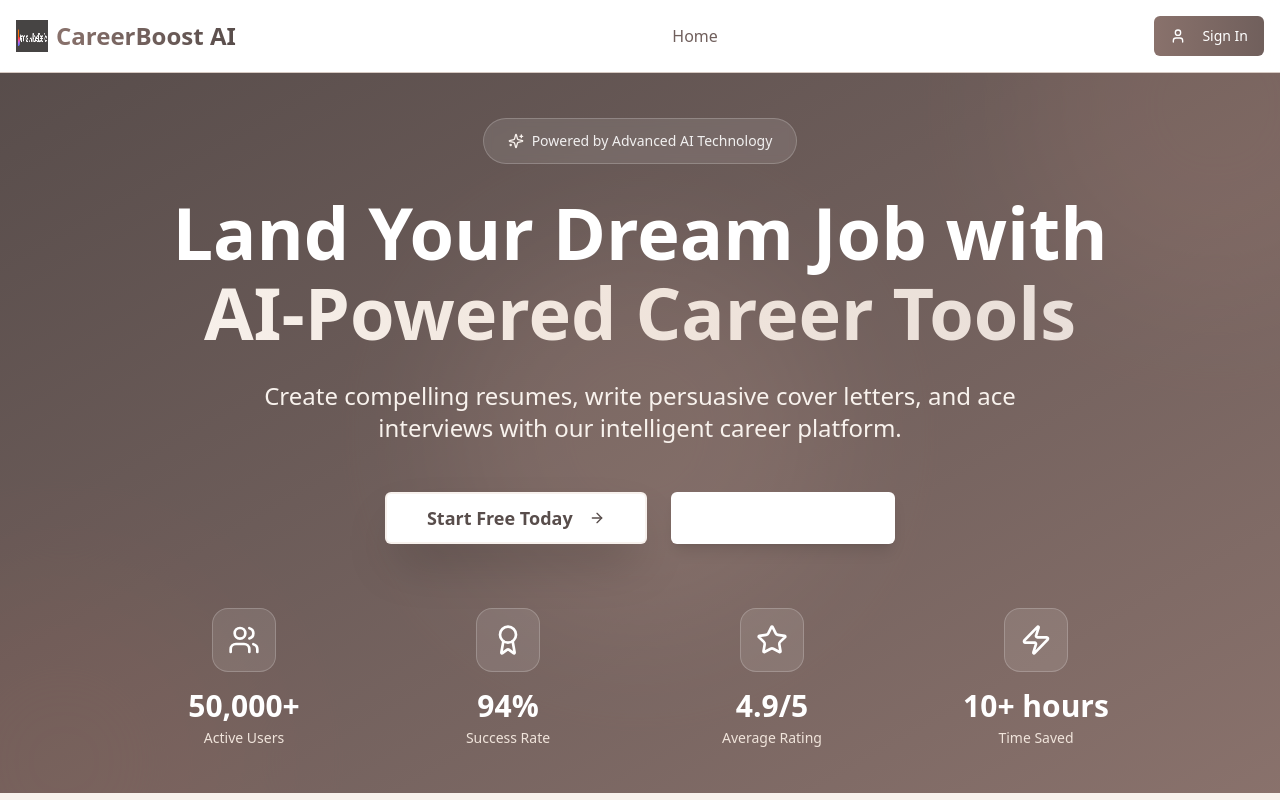
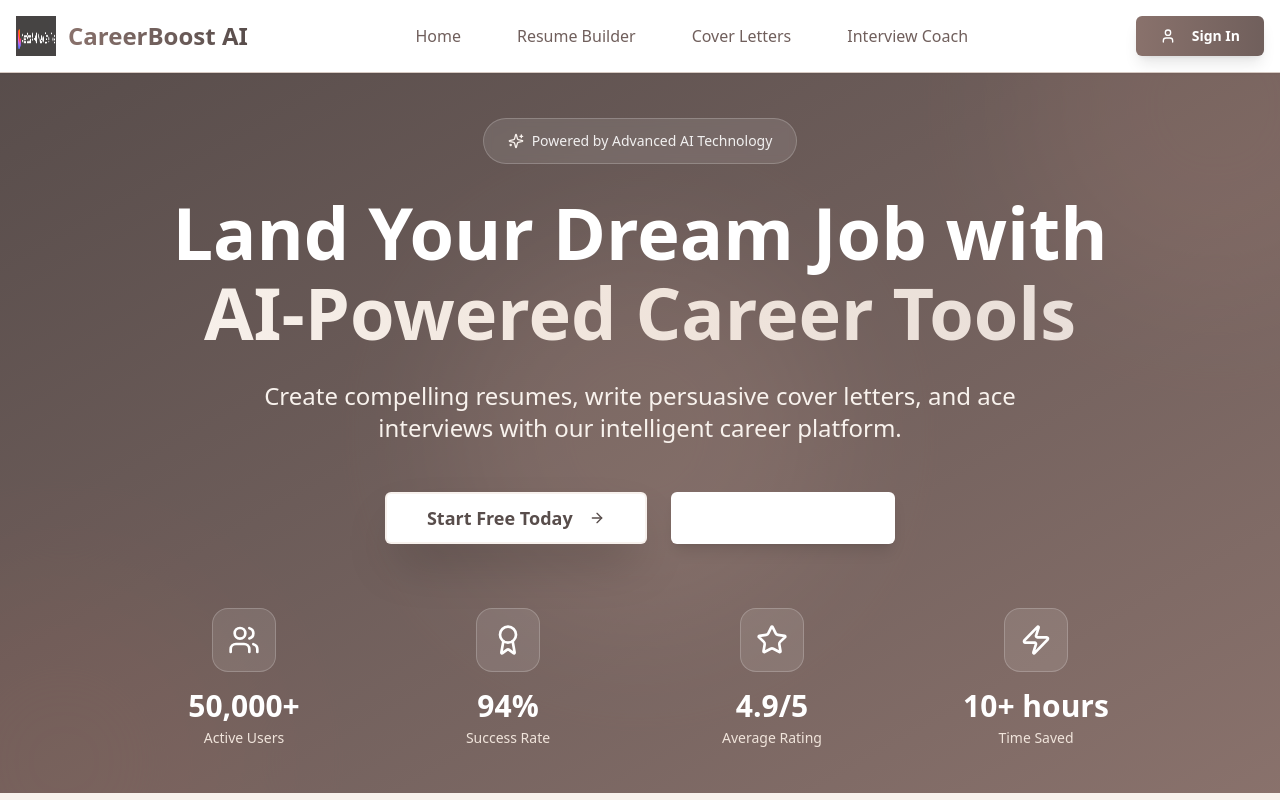
Before and after one commit to HERPESME/prompt-career-boost, a React (Vite) app: page / in a window 1280 px wide. Shown: the top 800 px of the page. Built offline with nearby package versions, Linux system fonts and the light colour scheme.

Commit message:
Fix: Improve header UI for non-logged-in users
Restored the original logo and navigation elements in the header for a better user experience.

```diff
--- a/src/components/layout/Header.tsx
+++ b/src/components/layout/Header.tsx
@@ -6,12 +6,14 @@ import { SecureTokenDisplay } from "@/components/pricing/SecureTokenDisplay";
 import { SecureTokenModal } from "@/components/pricing/SecureTokenModal";
 import { Avatar, AvatarFallback } from "@/components/ui/avatar";
 import { DropdownMenu, DropdownMenuContent, DropdownMenuItem, DropdownMenuTrigger } from "@/components/ui/dropdown-menu";
-import { LogOut, Settings, User } from "lucide-react";
+import { LogOut, Settings, User, Menu, X } from "lucide-react";
 import { Link, useNavigate } from "react-router-dom";
+import { useState } from "react";
 
 export const Header = () => {
   const { user, signOut } = useAuthUser();
   const navigate = useNavigate();
+  const [isMobileMenuOpen, setIsMobileMenuOpen] = useState(false);
 
   const handleSignOut = async () => {
     await signOut();
@@ -22,84 +24,126 @@ export const Header = () => {
     return email.split('@')[0].slice(0, 2).toUpperCase();
   };
 
+  const navigationLinks = [
+    { to: "/", label: "Home" },
+    { to: "/resume", label: "Resume Builder" },
+    { to: "/cover-letter", label: "Cover Letters" },
+    { to: "/interview", label: "Interview Coach" },
+  ];
+
   return (
     <>
-      <header className="bg-white/90 backdrop-blur-md border-b border-warm-brown-200 sticky top-0 z-50">
+      <header className="bg-white/95 backdrop-blur-md border-b border-warm-brown-200 sticky top-0 z-50 shadow-sm">
         <div className="container mx-auto px-4 py-4">
           <div className="flex items-center justify-between">
-            <Link to="/" className="flex items-center space-x-2">
+            {/* Logo Section */}
+            <Link to="/" className="flex items-center space-x-3 group">
+              <div className="relative">
                 <img
                   src="/lovable-uploads/c44d97a5-c9ae-446f-8c2a-e54360bc2e8c.png"
                   alt="CareerBoost AI"
-                className="h-8 w-8"
+                  className="h-10 w-10 transition-transform duration-300 group-hover:scale-110"
                 />
-              <span className="text-2xl font-bold bg-gradient-to-r from-warm-brown-600 to-warm-brown-800 bg-clip-text text-transparent">
+                <div className="absolute inset-0 bg-gradient-to-r from-warm-brown-400/20 to-warm-brown-600/20 rounded-full opacity-0 group-hover:opacity-100 transition-opacity duration-300"></div>
+              </div>
+              <span className="text-2xl font-bold bg-gradient-to-r from-warm-brown-600 via-warm-brown-700 to-warm-brown-800 bg-clip-text text-transparent">
                 CareerBoost AI
               </span>
             </Link>
 
-            <nav className="hidden md:flex items-center space-x-8">
-              <Link to="/" className="text-warm-brown-700 hover:text-warm-brown-800 transition-colors">
-                Home
+            {/* Desktop Navigation */}
+            <nav className="hidden lg:flex items-center space-x-8">
+              {navigationLinks.map((link) => (
+                <Link
+                  key={link.to}
+                  to={link.to}
+                  className="relative text-warm-brown-700 hover:text-warm-brown-800 transition-all duration-300 font-medium px-3 py-2 rounded-lg hover:bg-warm-brown-50 group"
+                >
+                  {link.label}
+                  <span className="absolute bottom-0 left-1/2 transform -translate-x-1/2 w-0 h-0.5 bg-gradient-to-r from-warm-brown-600 to-warm-brown-800 transition-all duration-300 group-hover:w-full"></span>
                 </Link>
-              {user && (
-                <>
-                  <Link to="/resume" className="text-warm-brown-700 hover:text-warm-brown-800 transition-colors">
-                    Resume Builder
-                  </Link>
-                  <Link to="/cover-letter" className="text-warm-brown-700 hover:text-warm-brown-800 transition-colors">
-                    Cover Letters
-                  </Link>
-                  <Link to="/interview" className="text-warm-brown-700 hover:text-warm-brown-800 transition-colors">
-                    Interview Coach
-                  </Link>
-                </>
-              )}
+              ))}
             </nav>
 
+            {/* Right Section */}
             <div className="flex items-center space-x-4">
               {user ? (
-                <>
+                <div className="flex items-center space-x-4">
                   <SecureTokenDisplay />
                   <DropdownMenu>
                     <DropdownMenuTrigger asChild>
-                      <Button variant="ghost" className="relative h-8 w-8 rounded-full">
-                        <Avatar className="h-8 w-8">
-                          <AvatarFallback className="bg-warm-brown-100 text-warm-brown-800">
+                      <Button variant="ghost" className="relative h-10 w-10 rounded-full hover:bg-warm-brown-100 transition-colors">
+                        <Avatar className="h-10 w-10 border-2 border-warm-brown-200">
+                          <AvatarFallback className="bg-gradient-to-br from-warm-brown-100 to-warm-brown-200 text-warm-brown-800 font-semibold">
                             {getUserInitials(user.email || 'U')}
                           </AvatarFallback>
                         </Avatar>
                       </Button>
                     </DropdownMenuTrigger>
                     <DropdownMenuContent className="w-56" align="end" forceMount>
-                      <div className="flex items-center justify-start gap-2 p-2">
+                      <div className="flex items-center justify-start gap-2 p-3 border-b border-warm-brown-100">
                         <div className="flex flex-col space-y-1 leading-none">
-                          <p className="text-sm font-medium">{user.email}</p>
+                          <p className="text-sm font-medium text-warm-brown-800">{user.email}</p>
+                          <p className="text-xs text-warm-brown-600">Logged in</p>
                         </div>
                       </div>
                       <DropdownMenuItem asChild>
-                        <Link to="/settings" className="cursor-pointer">
+                        <Link to="/settings" className="cursor-pointer flex items-center text-warm-brown-700 hover:text-warm-brown-800">
                           <Settings className="mr-2 h-4 w-4" />
                           Settings
                         </Link>
                       </DropdownMenuItem>
-                      <DropdownMenuItem onClick={handleSignOut} className="cursor-pointer">
+                      <DropdownMenuItem onClick={handleSignOut} className="cursor-pointer text-warm-brown-700 hover:text-warm-brown-800">
                         <LogOut className="mr-2 h-4 w-4" />
                         Sign Out
                       </DropdownMenuItem>
                     </DropdownMenuContent>
                   </DropdownMenu>
-                </>
+                </div>
               ) : (
+                <div className="flex items-center space-x-3">
                   <AuthDialog>
-                  <Button className="bg-gradient-to-r from-warm-brown-600 to-warm-brown-700 hover:from-warm-brown-700 hover:to-warm-brown-800 text-white">
+                    <Button className="bg-gradient-to-r from-warm-brown-600 to-warm-brown-700 hover:from-warm-brown-700 hover:to-warm-brown-800 text-white font-semibold px-6 py-2.5 shadow-lg hover:shadow-xl transition-all duration-300 hover:scale-105">
                       <User className="mr-2 h-4 w-4" />
                       Sign In
                     </Button>
                   </AuthDialog>
+                </div>
               )}
+
+              {/* Mobile Menu Button */}
+              <Button
+                variant="ghost"
+                size="sm"
+                className="lg:hidden h-10 w-10 p-0 hover:bg-warm-brown-100"
+                onClick={() => setIsMobileMenuOpen(!isMobileMenuOpen)}
+              >
+                {isMobileMenuOpen ? (
+                  <X className="h-5 w-5 text-warm-brown-700" />
+                ) : (
+                  <Menu className="h-5 w-5 text-warm-brown-700" />
+                )}
+              </Button>
             </div>
           </div>
+
+          {/* Mobile Navigation */}
+          {isMobileMenuOpen && (
+            <div className="lg:hidden mt-4 pb-4 border-t border-warm-brown-200 animate-fade-in">
+              <nav className="flex flex-col space-y-2 mt-4">
+                {navigationLinks.map((link) => (
+                  <Link
+                    key={link.to}
+                    to={link.to}
+                    className="text-warm-brown-700 hover:text-warm-brown-800 hover:bg-warm-brown-50 px-4 py-3 rounded-lg transition-all duration-200 font-medium"
+                    onClick={() => setIsMobileMenuOpen(false)}
+                  >
+                    {link.label}
+                  </Link>
+                ))}
+              </nav>
+            </div>
+          )}
         </div>
       </header>
       <SecureTokenModal />
```
Lines whose indentation alone changed are shown as unchanged.
